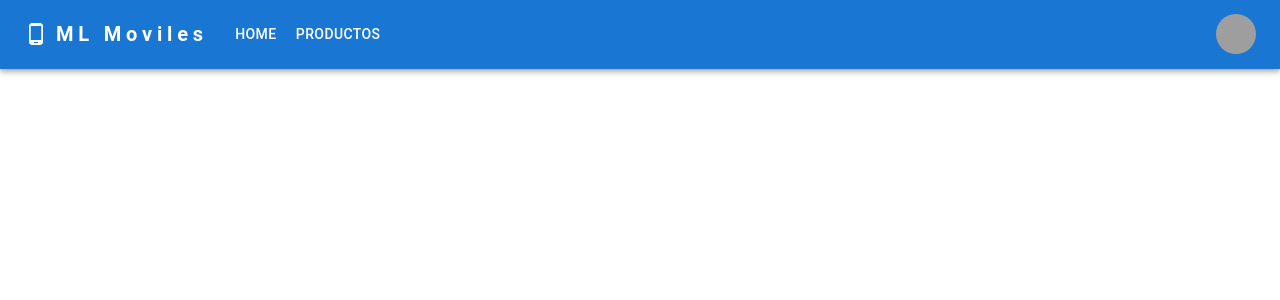
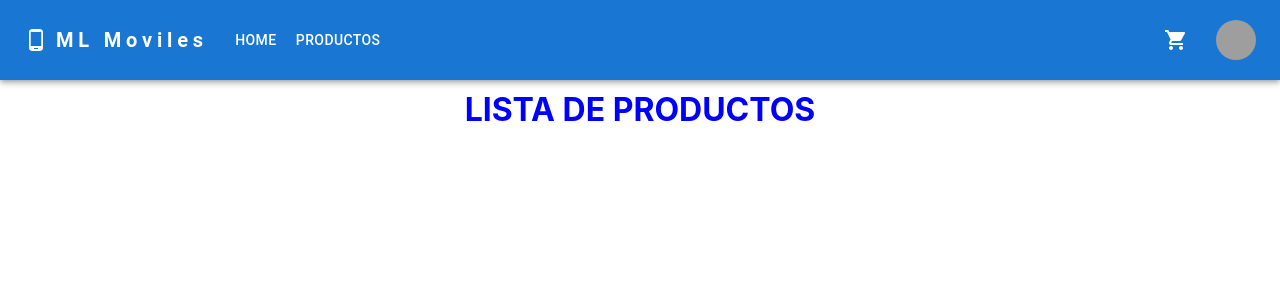
Before and after one commit to matiaslascano/Tienda-Moviles---Lascano-Matias, a React (Create React App) app: page / in a window 1280 px wide. Shown: the top 300 px of the page. Built offline with nearby package versions, Linux system fonts and the light colour scheme; grey boxes are pictures that could not be loaded.

Commit message:
Se agrega icono de Carrito en NavBar y componente ItemListContainer con H1

```diff
--- a/src/App.js
+++ b/src/App.js
@@ -1,6 +1,8 @@
+
 
 import './App.css';
 import NavBar from './components/NavBar';
+import ItemListContainer from './components/ItemListContainer';
 
 
 
@@ -10,7 +12,7 @@ function App() {
   return (
     <div className="App">
       <NavBar></NavBar>
-
+      <ItemListContainer/>
     </div>
   );
 }
--- /dev/null
+++ b/src/components/CartWidget.css
@@ -0,0 +1,7 @@
+.cartIcon{
+   padding: 20px;
+   color: white;
+}
+.cartIcon:hover{
+    color: blue;
+}
--- /dev/null
+++ b/src/components/CartWidget.js
@@ -0,0 +1,14 @@
+import './CartWidget.css';
+import ShoppingCartIcon from '@mui/icons-material/ShoppingCart';
+import { IconButton } from '@mui/material';
+
+const CartWidget = () => {
+  return (
+    <IconButton>
+        <ShoppingCartIcon className='cartIcon'/>
+    </IconButton>
+
+  )
+}
+
+export default CartWidget
--- /dev/null
+++ b/src/components/ItemListContainer.js
@@ -0,0 +1,16 @@
+
+const style = {
+    color: 'blue',
+    width: '100%',
+    display: 'flex',
+    justifyContent: 'center',
+    marginTop: '10px',
+};
+
+const ItemListContainer = () => {
+  return (
+    <h1 style={style}>LISTA DE PRODUCTOS</h1>
+  )
+}
+
+export default ItemListContainer
--- a/src/components/NavBar.js
+++ b/src/components/NavBar.js
@@ -12,6 +12,7 @@ import Button from '@mui/material/Button';
 import Tooltip from '@mui/material/Tooltip';
 import MenuItem from '@mui/material/MenuItem';
 import PhoneAndroidIcon from '@mui/icons-material/PhoneAndroid';
+import CartWidget from './CartWidget';
 
 const pages = ['Home', 'Productos'];
 const settings = ['Pefil', 'Cuenta', 'Logout'];
@@ -125,6 +126,8 @@ const ResponsiveAppBar = () => {
             ))}
           </Box>
 
+          <CartWidget/>
+
           <Box sx={{ flexGrow: 0 }}>
             <Tooltip title="Open settings">
               <IconButton onClick={handleOpenUserMenu} sx={{ p: 0 }}>
```
Also changed, not shown: src/components/ItemListContainer.css (added).
